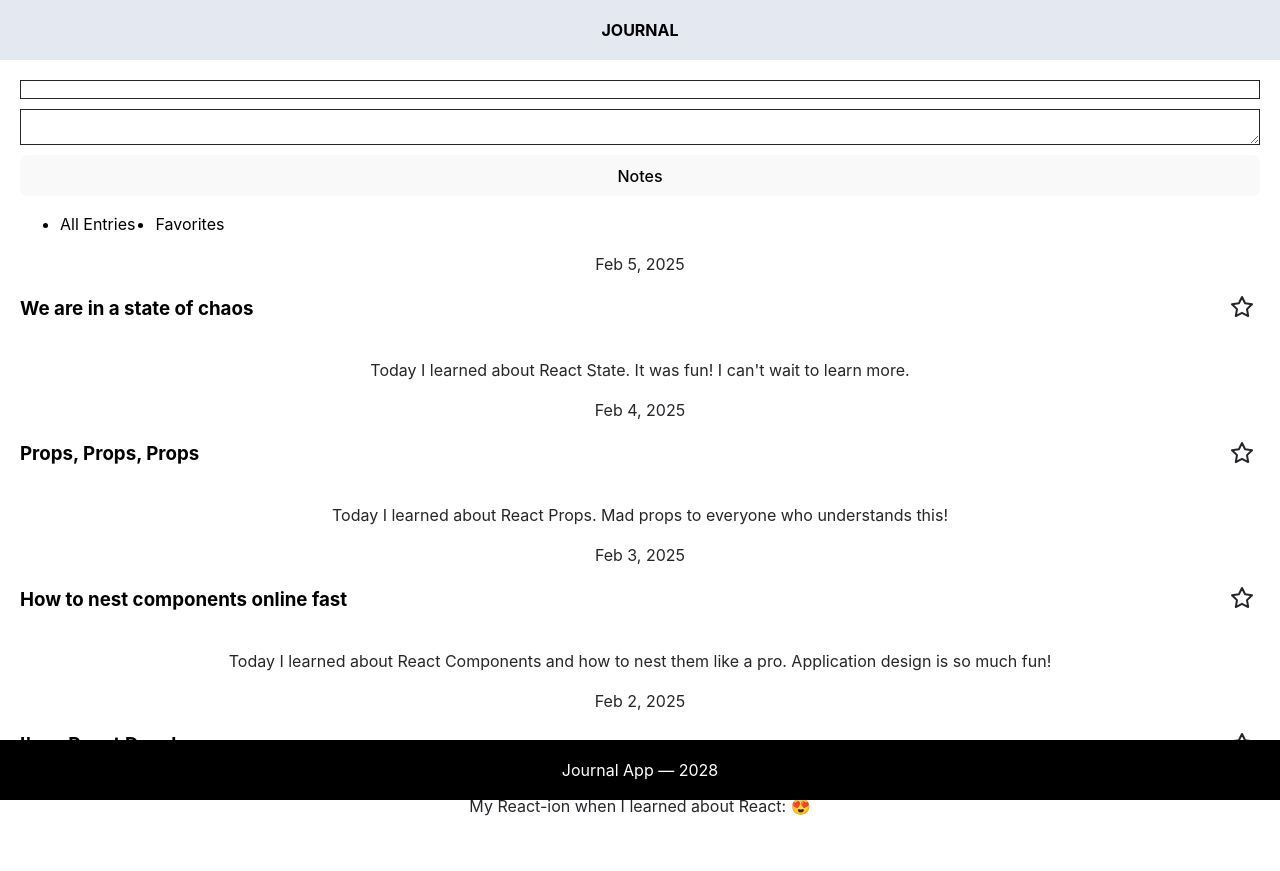
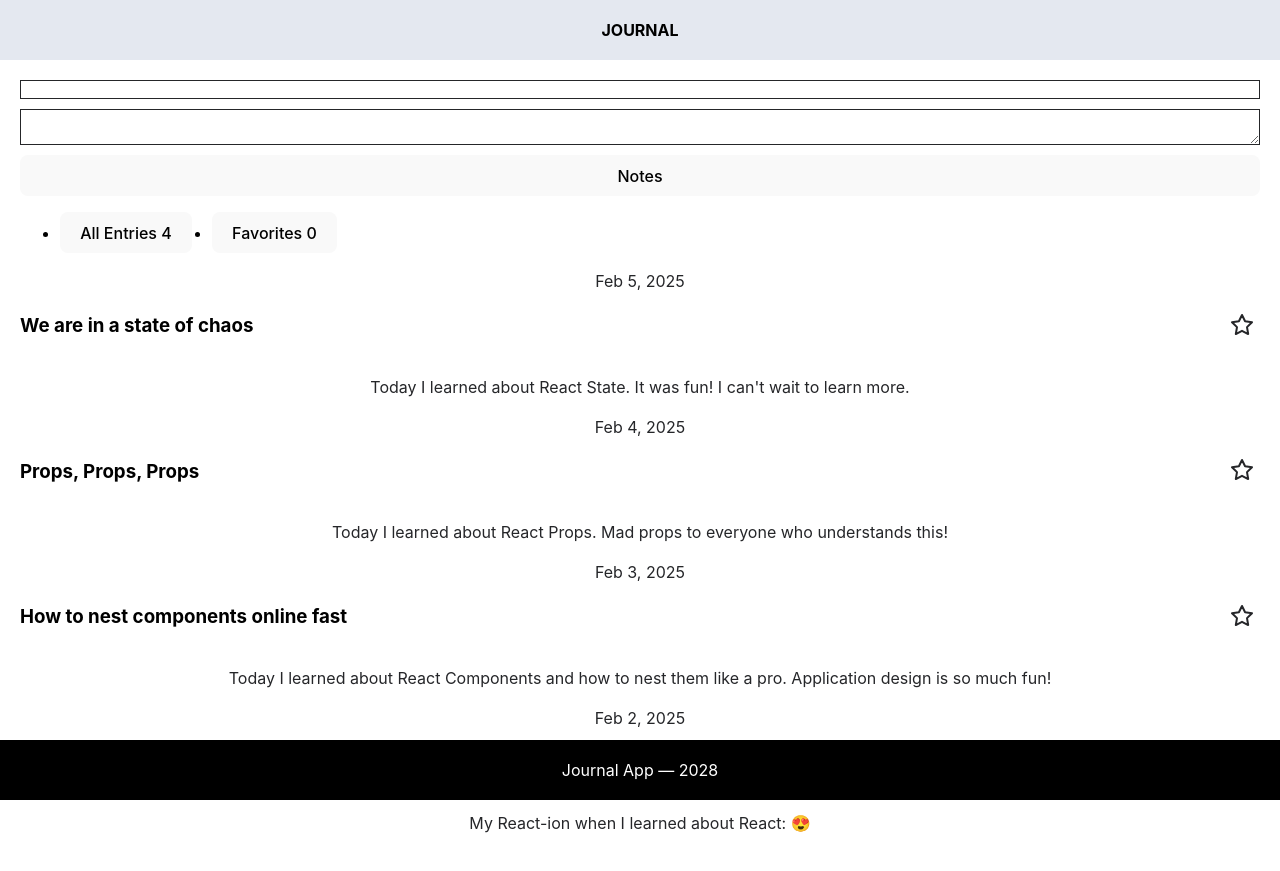
Before and after one commit to fadiktekin/challenges, a React (Vite) app in the folder journal-app/: page / in a window 1280 px wide. Built offline with nearby package versions, Linux system fonts and the light colour scheme.

Commit message:
add notes, toggle between all entries and favorites

```diff
--- a/journal-app/package.json
+++ b/journal-app/package.json
@@ -11,7 +11,8 @@
   },
   "dependencies": {
     "react": "^18.3.1",
-    "react-dom": "^18.3.1"
+    "react-dom": "^18.3.1",
+    "uid": "^2.0.2"
   },
   "devDependencies": {
     "@eslint/js": "^9.9.0",
--- a/journal-app/src/App.tsx
+++ b/journal-app/src/App.tsx
@@ -1,20 +1,98 @@
 import { useState } from "react";
 import { Header } from "./components/Header";
 import { Footer } from "./components/Footer";
-import { EntryForm } from "./components/EntryForm";
-import { Entries } from "./components/Entries";
+import { EntryForm, FormDataType } from "./components/EntryForm";
+import { Entries, EntryType } from "./components/Entries";
+import { uid } from "uid";
 
 import "./App.css";
+import { Tabs } from "./components/Tabs";
+
+const initialEntries: EntryType[] = [
+  {
+    id: 1000,
+    date: "Feb 5, 2025",
+    motto: "We are in a state of chaos",
+    notes:
+      "Today I learned about React State. It was fun! I can't wait to learn more.",
+    isFavorite: false,
+  },
+  {
+    id: 999,
+    date: "Feb 4, 2025",
+    motto: "Props, Props, Props",
+    notes:
+      "Today I learned about React Props. Mad props to everyone who understands this!",
+    isFavorite: false,
+  },
+  {
+    id: 998,
+    date: "Feb 3, 2025",
+    motto: "How to nest components online fast",
+    notes:
+      "Today I learned about React Components and how to nest them like a pro. Application design is so much fun!",
+    isFavorite: false,
+  },
+  {
+    id: 997,
+    date: "Feb 2, 2025",
+    motto: "I'm a React Developer",
+    notes: "My React-ion when I learned about React: 😍",
+    isFavorite: false,
+  },
+];
 
 function App() {
-  const [count, setCount] = useState(0);
+  const [entries, setEntries] = useState<EntryType[]>(initialEntries);
+  const [filter, setFilter] = useState<string>("all");
+  const favoriteEntries = entries.filter((entry) => entry.isFavorite);
+
+  function handleAddEntry(data: FormDataType) {
+    const date = new Date().toLocaleDateString("en-Us", {
+      dateStyle: "medium",
+    });
+
+    const newEntry: EntryType = {
+      ...data,
+      date: date,
+      id: uid(),
+      isFavorite: false,
+    };
+    setEntries([...entries, newEntry]);
+  }
+
+  function handleShowFavoriteEntries() {
+    setFilter("favorites");
+  }
+
+  function handleShowAllEntries() {
+    setFilter("all");
+  }
+
+  function handleToggleFavorite(id: number) {
+    console.log(id);
+    setEntries(
+      entries.map((entry) =>
+        id === entry.id ? { ...entry, isFavorite: !entry.isFavorite } : entry
+      )
+    );
+  }
 
   return (
     <>
       <Header />
       <main className="main">
-        <EntryForm />
-        <Entries />
+        <EntryForm onAddEntry={handleAddEntry} />
+        <Tabs
+          favoriteEntriesCount={favoriteEntries.length}
+          allEntriesCount={entries.length}
+          showAllEntries={handleShowAllEntries}
+          showFavoriteEntries={handleShowFavoriteEntries}
+        />
+        <Entries
+          entries={filter === "all" ? entries : favoriteEntries}
+          onToggleFavorite={handleToggleFavorite}
+        />
       </main>
       <Footer />
     </>
--- a/journal-app/src/components/Button/index.tsx
+++ b/journal-app/src/components/Button/index.tsx
@@ -1,13 +1,17 @@
+import { ReactNode } from "react";
 import "./Button.css";
 
 export function Button({
+  onClick,
   children,
   type = "button",
 }: {
+  onClick: () => void;
+  children: ReactNode;
   type: "button" | "submit" | "reset" | undefined;
 }) {
   return (
-    <button className="button" type={type}>
+    <button onClick={onClick} className="button" type={type}>
       {children}
     </button>
   );
--- a/journal-app/src/components/Entries/index.tsx
+++ b/journal-app/src/components/Entries/index.tsx
@@ -1,47 +1,35 @@
-import { Tabs } from "../Tabs";
 import { Entry } from "../Entry";
 
 import "./Entries.css";
 import { Fragment } from "react/jsx-runtime";
 
-const entries = [
-  {
-    id: 1000,
-    date: "Feb 5, 2025",
-    motto: "We are in a state of chaos",
-    notes:
-      "Today I learned about React State. It was fun! I can't wait to learn more.",
-  },
-  {
-    id: 999,
-    date: "Feb 4, 2025",
-    motto: "Props, Props, Props",
-    notes:
-      "Today I learned about React Props. Mad props to everyone who understands this!",
-  },
-  {
-    id: 998,
-    date: "Feb 3, 2025",
-    motto: "How to nest components online fast",
-    notes:
-      "Today I learned about React Components and how to nest them like a pro. Application design is so much fun!",
-  },
-  {
-    id: 997,
-    date: "Feb 2, 2025",
-    motto: "I'm a React Developer",
-    notes: "My React-ion when I learned about React: 😍",
-  },
-];
+export type EntryType = {
+  id: number;
+  date: string;
+  motto: string;
+  notes: string;
+  isFavorite: boolean;
+};
 
-export function Entries() {
+type PropType = {
+  entries: EntryType[];
+  onToggleFavorite: (id: number) => void;
+};
+
+export function Entries({ entries, onToggleFavorite }: PropType) {
   return (
     <>
-      <Tabs />
       <section className="entry-list">
-        {entries.map((entry) => (
+        {entries.map((entry: EntryType) => (
           <Fragment key={entry.id}>
-            <Entry date={entry.date} motto={entry.motto} notes={entry.notes} />
+            <Entry
+              date={entry.date}
+              motto={entry.motto}
+              notes={entry.notes}
+              isFavorite={entry.isFavorite}
+              id={entry.id}
+              onToggleFavorite={onToggleFavorite}
+            />
           </Fragment>
         ))}
       </section>
--- a/journal-app/src/components/Entry/index.tsx
+++ b/journal-app/src/components/Entry/index.tsx
@@ -2,15 +2,33 @@ import "./Entry.css";
 
 import { FavoriteButton } from "../FavoriteButton";
 
-type EntryPropTypes = { date: string; motto: string; notes: string };
+type EntryPropTypes = {
+  isFavorite: boolean;
+  id: number;
+  date: string;
+  motto: string;
+  notes: string;
+  onToggleFavorite: (id: number) => void;
+};
 
-export function Entry({ date, motto, notes }: EntryPropTypes) {
+export function Entry({
+  date,
+  motto,
+  notes,
+  id,
+  isFavorite,
+  onToggleFavorite,
+}: EntryPropTypes) {
   return (
     <article>
       <time dateTime={date}>{date}</time>
       <div className="title-icon">
         <h3>{motto}</h3>
-        <FavoriteButton />
+        <FavoriteButton
+          onToggleFavorite={onToggleFavorite}
+          isFavorite={isFavorite}
+          id={id}
+        />
       </div>
       <p>{notes}</p>
     </article>
--- a/journal-app/src/components/EntryForm/index.tsx
+++ b/journal-app/src/components/EntryForm/index.tsx
@@ -1,13 +1,23 @@
 import "./EntryForm.css";
 import { Button } from "../Button";
 
-export function EntryForm() {
+export type FormDataType = {
+  [k: string]: FormDataEntryValue;
+};
+
+export function EntryForm({
+  onAddEntry,
+}: {
+  onAddEntry: (data: FormDataType) => void;
+}) {
   function onFormSubmit(event: React.FormEvent<HTMLFormElement>) {
     event.preventDefault();
-    const entries = new FormData(event.target);
+    const entries = new FormData(event.currentTarget);
     const data = Object.fromEntries(entries);
+    onAddEntry(data);
 
-    console.log(data);
+    event.currentTarget.reset();
+    event.currentTarget.elements.motto.focus();
   }
 
   return (
--- a/journal-app/src/components/FavoriteButton/index.tsx
+++ b/journal-app/src/components/FavoriteButton/index.tsx
@@ -2,17 +2,24 @@ import "./FavoriteButton.css";
 
 import star from "../../assets/resources/star.svg";
 import starFilled from "../../assets/resources/star-filled.svg";
-import { useState } from "react";
 
-export function FavoriteButton() {
-  const [filled, setFilled] = useState(false);
-
-  function onClick() {
-    setFilled(!filled);
-  }
+type PropTypes = {
+  isFavorite: boolean;
+  id: number;
+  onToggleFavorite: (id: number) => void;
+};
+export function FavoriteButton({
+  isFavorite,
+  id,
+  onToggleFavorite,
+}: PropTypes) {
   return (
-    <button type="button" className="favorite-button" onClick={onClick}>
-      <img role="button" src={filled ? starFilled : star} alt="" />
+    <button
+      type="button"
+      className="favorite-button"
+      onClick={() => onToggleFavorite(id)}
+    >
+      <img role="button" src={isFavorite ? starFilled : star} alt="" />
     </button>
   );
 }
--- /dev/null
+++ b/journal-app/src/components/Tab/index.tsx
@@ -0,0 +1,16 @@
+import { ReactNode } from "react";
+import { Button } from "../Button";
+
+export function Tab({
+  children,
+  onClick,
+}: {
+  children: ReactNode;
+  onClick: () => void;
+}) {
+  return (
+    <Button onClick={onClick} type="button">
+      {children}
+    </Button>
+  );
+}
--- a/journal-app/src/components/Tabs/index.tsx
+++ b/journal-app/src/components/Tabs/index.tsx
@@ -1,10 +1,30 @@
+import { Tab } from "../Tab";
 import "./Tabs.css";
-export function Tabs() {
+
+type PropTypes = {
+  allEntriesCount: number;
+  favoriteEntriesCount: number;
+  showAllEntries: () => void;
+  showFavoriteEntries: () => void;
+};
+
+export function Tabs({
+  allEntriesCount,
+  favoriteEntriesCount,
+  showAllEntries,
+  showFavoriteEntries,
+}: PropTypes) {
   return (
     <nav>
       <ul>
-        <li>All Entries</li>
-        <li>Favorites</li>
+        <li>
+          <Tab onClick={showAllEntries}>All Entries {allEntriesCount}</Tab>
+        </li>
+        <li>
+          <Tab onClick={showFavoriteEntries}>
+            Favorites {favoriteEntriesCount}
+          </Tab>
+        </li>
       </ul>
     </nav>
   );
```
Also changed, not shown: 2 other files (tests, documents, lock files or other folders).
